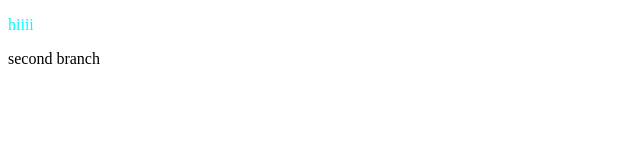
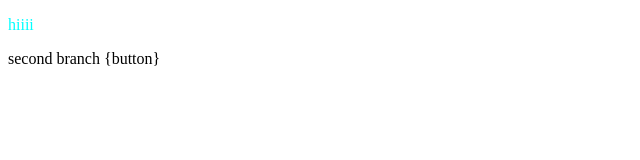
Before and after one commit to darshan-sohamtech/git-repo, a plain HTML site: page index.html in a window 1280 px wide. Shown: the full height of the page, 0-640 px from the left. Drawn offline with Linux system fonts and the light colour scheme.

```diff
--- a/index.html
+++ b/index.html
@@ -8,6 +8,6 @@
 </head>
 <body>
     <p>hiiii</p>
-    <span>second branch</span>
+    <span>second branch {button} </span>
 </body>
 </html>
```
